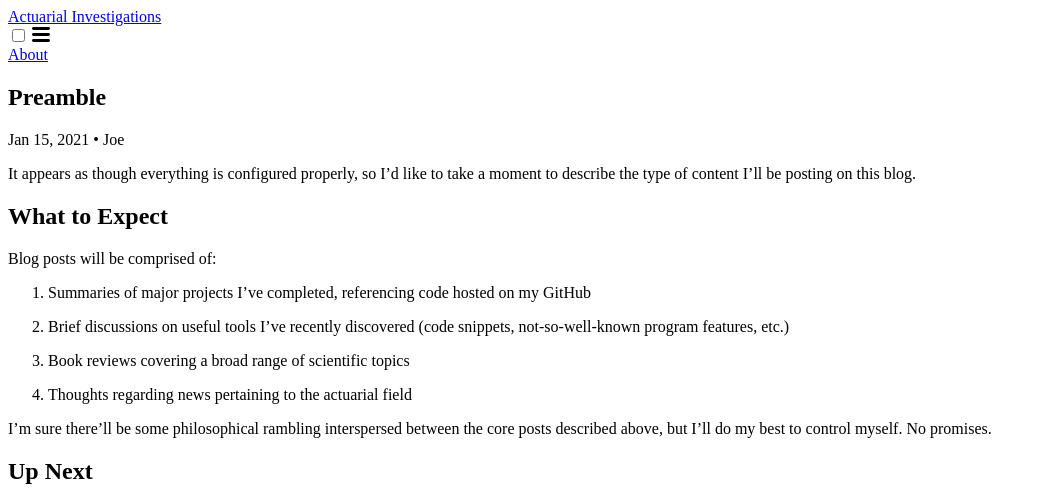
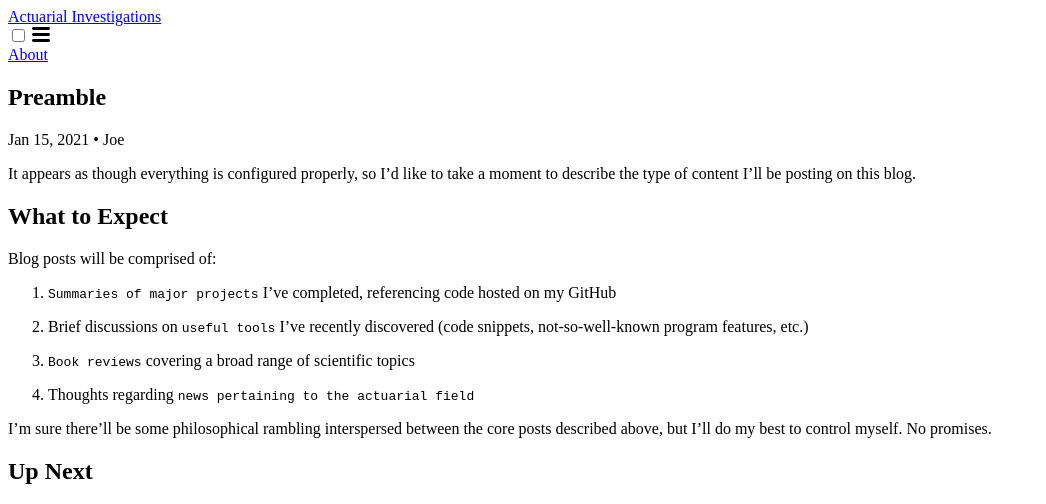
Before and after one commit to JoeKnittel/joeknittel.github.io, a Jekyll site: the page built from _posts/2021-01-15-A-Note-On-Posts.md, in a window 1280 px wide. Shown: the top 504 px of the page, without its empty margins (0-1046 px from the left). Built offline with Jekyll 4.4.1, drawn with Linux system fonts in a browser that asks for light colours.

```diff
--- a/_posts/2021-01-15-A-Note-On-Posts.md
+++ b/_posts/2021-01-15-A-Note-On-Posts.md
@@ -17,13 +17,13 @@ It appears as though everything is configured properly, so I'd like to take a mo
 
 Blog posts will be comprised of:
 
-1. Summaries of major projects I've completed, referencing code hosted on my GitHub
+1. `Summaries of major projects` I've completed, referencing code hosted on my GitHub
 
-2. Brief discussions on useful tools I've recently discovered (code snippets, not-so-well-known program features, etc.)
+2. Brief discussions on `useful tools` I've recently discovered (code snippets, not-so-well-known program features, etc.)
 
-3. Book reviews covering a broad range of scientific topics
+3. `Book reviews` covering a broad range of scientific topics
 
-4. Thoughts regarding news pertaining to the actuarial field
+4. Thoughts regarding `news pertaining to the actuarial field`
 
 I'm sure there'll be some philosophical rambling interspersed between the core posts described above, but I'll do my best to control myself. No promises.
 
```
